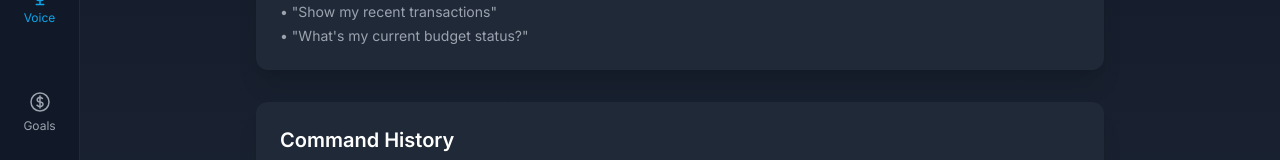
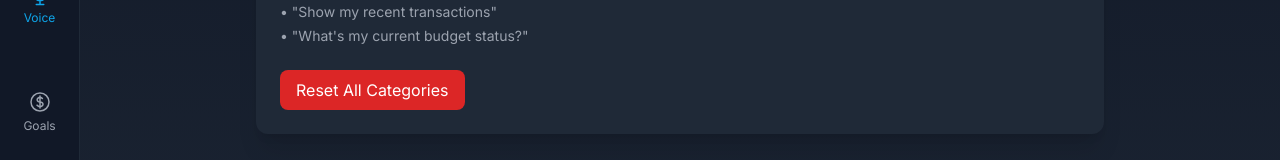
Before and after one commit to Zacc1985/grock-finance, a Next.js app: page /voice in a window 1280 px wide. Shown: the part 282-442 px from the top of the page. Built offline with nearby package versions, Linux system fonts and the light colour scheme; no server answers; the database is empty.

Commit message:
Add flexible RESET_BUDGET intent for voice commands and physical reset button on Voice page

```diff
--- a/src/app/hooks/useVoiceCommand.ts
+++ b/src/app/hooks/useVoiceCommand.ts
@@ -28,7 +28,15 @@ export function useVoiceCommand({ onSuccess, onError }: UseVoiceCommandProps = {
       let parameters: Record<string, any> = {};
 
       // Determine intent based on keywords
-      if (lowerMessage.includes('spent') || lowerMessage.includes('spend') || lowerMessage.includes('bought')) {
+      if (
+        lowerMessage.includes('reset') ||
+        lowerMessage.includes('clear all') ||
+        lowerMessage.includes('start over') ||
+        lowerMessage.includes('reset all categories') ||
+        lowerMessage.includes('reset my budget')
+      ) {
+        intent = 'RESET_BUDGET';
+      } else if (lowerMessage.includes('spent') || lowerMessage.includes('spend') || lowerMessage.includes('bought')) {
         intent = 'ADD_EXPENSE';
         const { amount, error: amountError } = extractAmount(voiceMessage);
         if (amountError) {
--- a/src/app/utils/voiceCommandValidation.ts
+++ b/src/app/utils/voiceCommandValidation.ts
@@ -18,7 +18,15 @@ interface SetGoalConfig extends BaseIntentConfig {
   validateDeadline: (deadline: string) => string | null;
 }
 
-type IntentConfig = AddExpenseConfig | CheckBalanceConfig | SetGoalConfig;
+type IntentConfig = AddExpenseConfig | CheckBalanceConfig | SetGoalConfig | BaseIntentConfig;
+
+/**
+ * RESET_BUDGET intent uses only the base config, no validation functions needed.
+ */
+const RESET_BUDGET_CONFIG: BaseIntentConfig = {
+  requiredParams: [],
+  optionalParams: []
+};
 
 // Define valid intents and their required parameters
 export const VALID_INTENTS: Record<string, IntentConfig> = {
@@ -71,7 +79,8 @@ export const VALID_INTENTS: Record<string, IntentConfig> = {
       }
       return null;
     }
-  }
+  },
+  RESET_BUDGET: RESET_BUDGET_CONFIG
 };
 
 // Helper function to extract amount from text
--- a/src/app/voice/page.tsx
+++ b/src/app/voice/page.tsx
@@ -104,6 +104,21 @@ export default function VoicePage() {
             <li>• "What's my current budget status?"</li>
           </ul>
         </div>
+        {/* Physical Reset Button */}
+        <button
+          onClick={async () => {
+            const res = await fetch('/api/budget/reset', { method: 'POST' });
+            if (res.ok) {
+              alert('Budget reset successfully!');
+              fetchCommands();
+            } else {
+              alert('Failed to reset budget.');
+            }
+          }}
+          className="mt-6 bg-red-600 text-white px-4 py-2 rounded-lg hover:bg-red-700 transition-colors"
+        >
+          Reset All Categories
+        </button>
       </div>
 
       {/* Command History */}
```
